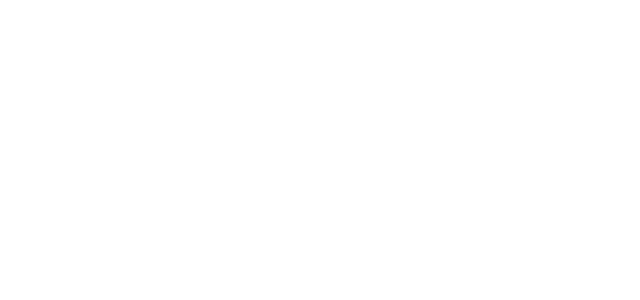
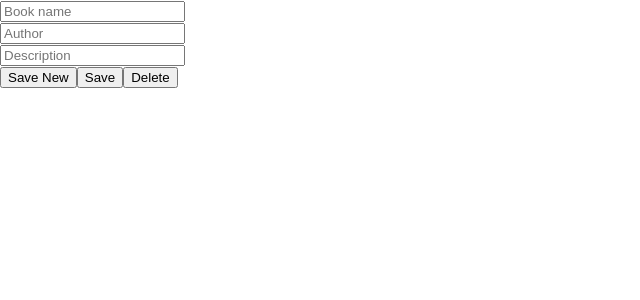
Before and after one commit to Magikarppi/books-app, a React (Create React App) app in the folder frontend/: page / in a window 1280 px wide. Shown: the top 300 px of the page, without its empty margins (0-640 px from the left). Built offline with nearby package versions, Linux system fonts and the light colour scheme; the HTML template or start-up script is replaced by a standard one.

Commit message:
Add BookForm to App.tsx and initialize form-submit-function

```diff
--- a/frontend/src/App.tsx
+++ b/frontend/src/App.tsx
@@ -1,7 +1,19 @@
 import React from 'react';
+import BookForm from './components/BookForm';
 
 function App() {
-  return <div className="App"></div>;
+  const handleBookFormSubmit = (
+    values: BookType,
+    setSubmitting: SetSubmitting
+  ) => {};
+
+  return (
+    <div className="App">
+      <div className="ContentContainer">
+        <BookForm handleBookFormSubmit={handleBookFormSubmit} />
+      </div>
+    </div>
+  );
 }
 
 export default App;
```
